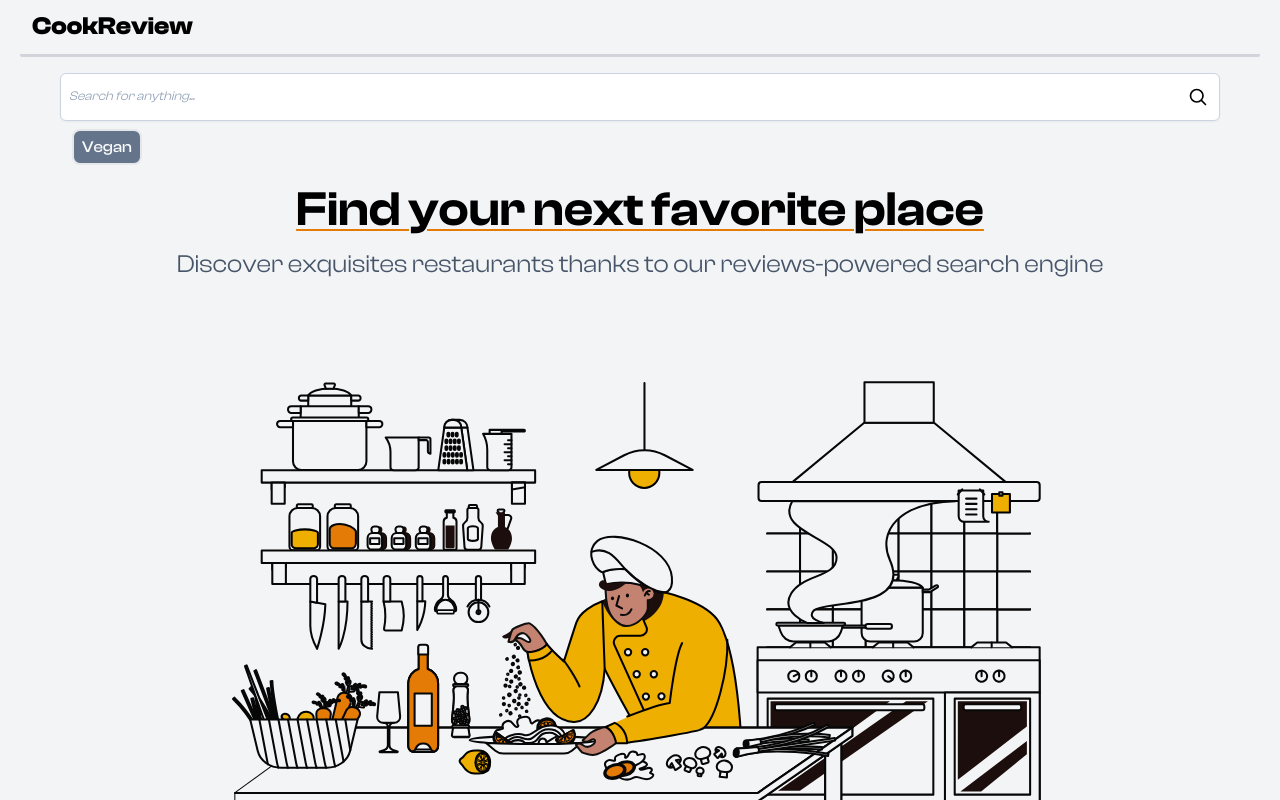
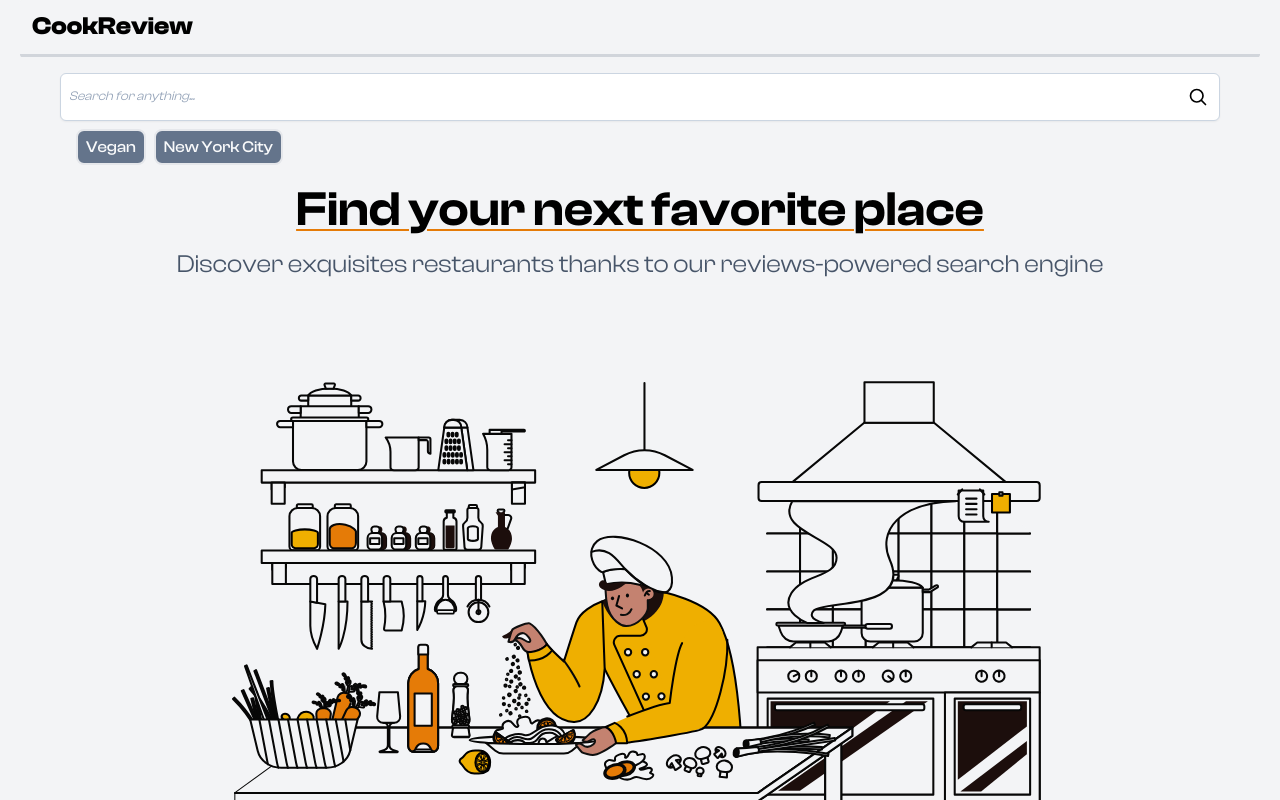
Before and after one commit to duranbe/restaurants-reviews, a React (Create React App) app in the folder frontend/: page / in a window 1280 px wide. Shown: the top 800 px of the page. Built offline with nearby package versions, Linux system fonts and the light colour scheme; a web font is replaced by a local one.

Commit message:
Minor frontend update

```diff
--- a/frontend/src/App.js
+++ b/frontend/src/App.js
@@ -7,7 +7,7 @@ import { useState } from 'react';
 function RestaurantCard({ restaurantData }) {
 
   return (
-    <div className="my-5">
+    <div className="my-3 p-3 hover:cursor-pointer hover:border-black hover:border-2 rounded-md">
 
       <div className="underline underline-offset-[3px]  font-clash-medium hover:italic cursor-pointer">
         {restaurantData.Name}
@@ -60,14 +60,22 @@ function App() {
 
     setData({ data: [] })
 
-    if (e.key === "Enter") {
+
+    if (e.key === "Enter" || e.type==="click") {
 
       setLoadingState(true);
       setLandingPage(false);
 
+      let searchValue;
+      if(e.type === "click"){
+        searchValue = document.getElementById("search-bar").value;
+      }else{
+        searchValue = e.target.value;
+      }
+
       axios.get('http://localhost:8000/search', {
         params: {
-          keyword: e.target.value,
+          keyword: searchValue,
           vegan: isVegan,
         }
       })
@@ -92,15 +100,15 @@ function App() {
   return (
     <div className="mx-5">
       <NavBar />
-      <div className="mt-4 mb-2 mx-10 ">
+      <div className="mt-4 mb-2 mx-10">
         <label className="relative block font-light text-xl5">
 
-          <input onKeyPress={handleKeyPress} className="h-12 font-clash-regular placeholder:italic
+          <input autocomplete="off"  id="search-bar" onKeyPress={handleKeyPress} className="h-12 font-clash-regular placeholder:italic
 
            placeholder:text-slate-400 block bg-white w-full border border-slate-300 rounded-md
             p-2 shadow-sm focus:outline-none focus:border-sky-500
             focus:ring-sky-500 focus:ring-1 sm:text-sm font-light" placeholder="Search for anything..." type="text" name="search" />
-          <span className="absolute inset-y-0 right-0 flex items-center pr-3">
+          <span className="absolute inset-y-0 right-0 flex items-center pr-3 cursor-pointer" onClick={handleKeyPress}>
             <svg xmlns="http://www.w3.org/2000/svg" fill="none" viewBox="0 0 24 24" strokeWidth={2} stroke="currentColor" className="w-5 h-5">
               <path strokeLinecap="round" strokeLinejoin="round" d="M21 21l-5.197-5.197m0 0A7.5 7.5 0 105.196 5.196a7.5 7.5 0 0010.607 10.607z" />
             </svg>
@@ -108,12 +116,19 @@ function App() {
           </span>
         </label>
         <div className="flex items-center mt-2 ml-3">
-          <div className="flex">
+          <div className="flex mx-1">
             <input type="checkbox" id="choose-me" className="peer hidden" onChange={toggleVegan} />
             <label htmlFor="choose-me" className="select-none cursor-pointer rounded-lg border-1
             py-1 px-2 font-clash-medium transition-colors duration-100 ease-in-out
-            bg-slate-500 text-gray-50 text-m border-2 hover:italic
+            bg-slate-500 text-gray-50 text-m border-2
            peer-checked:bg-gray-200 peer-checked:text-gray-900 peer-checked:border-slate-400">Vegan</label>
+          </div>
+          <div className="flex mx-1">
+            <input type="checkbox" id="choose-nyc" className="peer hidden" onChange={toggleVegan} />
+            <label htmlFor="choose-nyc" className="select-none cursor-pointer rounded-lg border-1
+            py-1 px-2 font-clash-medium transition-colors duration-100 ease-in-out
+            bg-slate-500 text-gray-50 text-m border-2
+           peer-checked:bg-gray-200 peer-checked:text-gray-900 peer-checked:border-slate-400">New York City</label>
           </div>
         </div>
 
```
